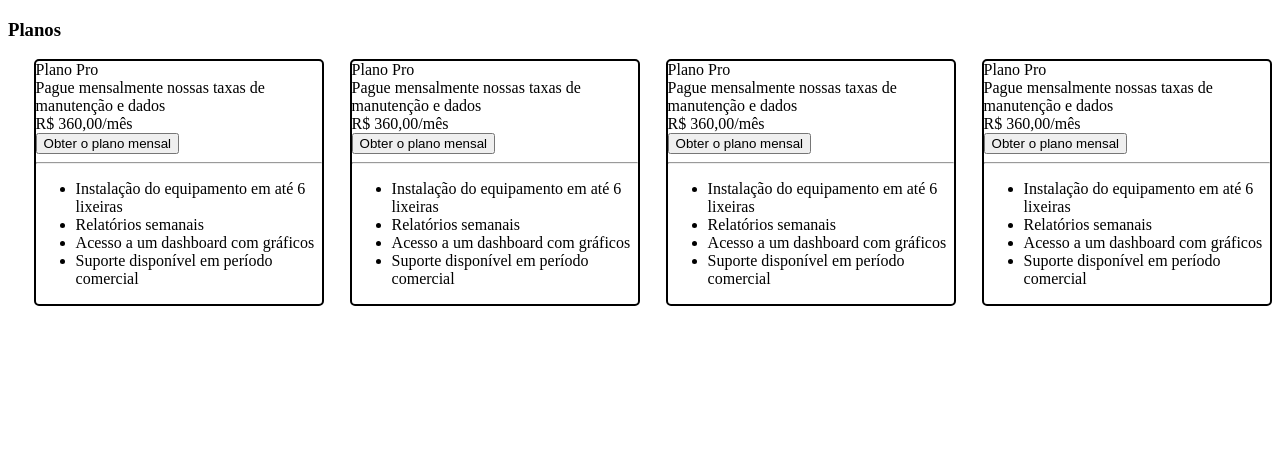
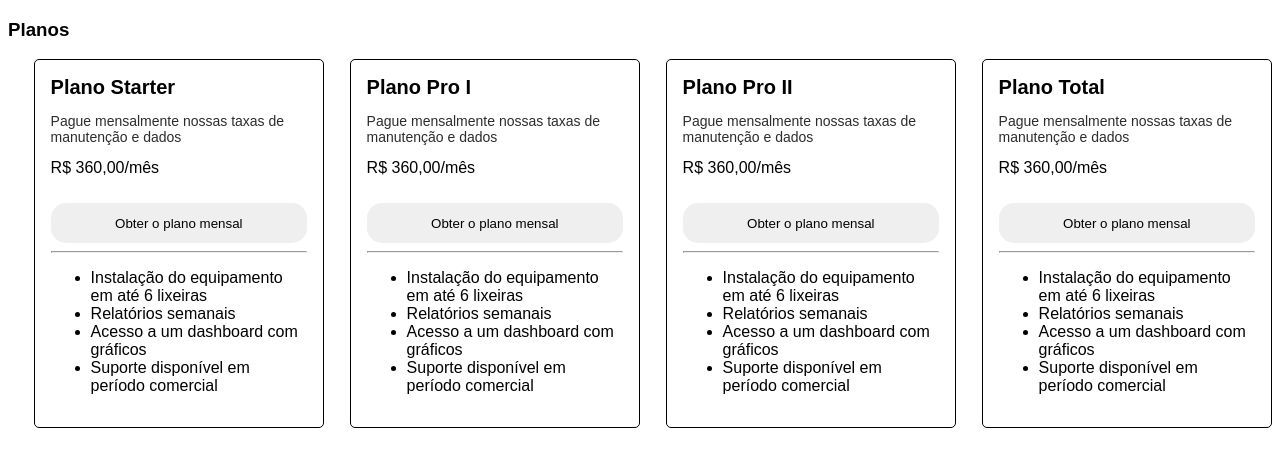
Before and after one commit to RafaRpso/Ecometer-project, a plain HTML site: page siteInstitucional/precos.html in a window 1280 px wide. Drawn offline with Linux system fonts and the light colour scheme.

Commit message:
Melhora no design

```diff
--- a/siteInstitucional/css/preco.css
+++ b/siteInstitucional/css/preco.css
@@ -1,10 +1,29 @@
+body{
+    font-family: Arial, Helvetica, sans-serif
+}
 .caixaPreco{
-    border: 2px solid black;
+    border: 1px solid black;
     border-radius:5px;
     width: 50vw;
     height:35%;
     margin-left:2vw;
+    padding:2vh;
 }
 #guardaCaixas{
     display:flex;
 }
+.cabecalhoCaixa span{
+    font-size: 20px;
+    font-weight: bold;
+}
+.cabecalhoCaixa p{
+    font-size: 14px;
+    color: rgb(44, 44, 44);
+}
+.botaoComprar{
+    border-radius: 15px;
+    margin-top:2vw;
+    width:100%;
+    height: 5vh;
+    border: none;
+}
--- a/siteInstitucional/precos.html
+++ b/siteInstitucional/precos.html
@@ -11,16 +11,15 @@
     <h3> Planos </h3>
     <div id='guardaCaixas'>
 
-
         <div class="caixaPreco">
             <div class="cabecalhoCaixa">
-                Plano Pro<br>
-                Pague mensalmente nossas taxas de manutenção e dados
-            </div>
+                <span>Plano Starter</span><br>
+                <p>Pague mensalmente nossas taxas de manutenção e dados
+            </p></div>
             <div class="valorCaixa">
                 R$ 360,00/mês
             </div>
-            <button>Obter o plano mensal</button>
+            <button class="botaoComprar">Obter o plano mensal</button>
             <hr>
             <ul>
                 <li>
@@ -41,13 +40,13 @@
         </div>
         <div class="caixaPreco">
             <div class="cabecalhoCaixa">
-                Plano Pro<br>
-                Pague mensalmente nossas taxas de manutenção e dados
-            </div>
+                <span>Plano Pro I</span><br>
+                <p>Pague mensalmente nossas taxas de manutenção e dados
+            </p></div>
             <div class="valorCaixa">
                 R$ 360,00/mês
             </div>
-            <button>Obter o plano mensal</button>
+            <button class="botaoComprar">Obter o plano mensal</button>
             <hr>
             <ul>
                 <li>
@@ -68,13 +67,13 @@
         </div>
         <div class="caixaPreco">
             <div class="cabecalhoCaixa">
-                Plano Pro<br>
-                Pague mensalmente nossas taxas de manutenção e dados
-            </div>
+                <span>Plano Pro II</span><br>
+                <p>Pague mensalmente nossas taxas de manutenção e dados
+            </p></div>
             <div class="valorCaixa">
                 R$ 360,00/mês
             </div>
-            <button>Obter o plano mensal</button>
+            <button class="botaoComprar">Obter o plano mensal</button>
             <hr>
             <ul>
                 <li>
@@ -95,13 +94,13 @@
         </div>
         <div class="caixaPreco">
             <div class="cabecalhoCaixa">
-                Plano Pro<br>
-                Pague mensalmente nossas taxas de manutenção e dados
-            </div>
+                <span>Plano Total</span><br>
+                <p>Pague mensalmente nossas taxas de manutenção e dados
+            </p></div>
             <div class="valorCaixa">
                 R$ 360,00/mês
             </div>
-            <button>Obter o plano mensal</button>
+            <button class="botaoComprar">Obter o plano mensal</button>
             <hr>
             <ul>
                 <li>
```
